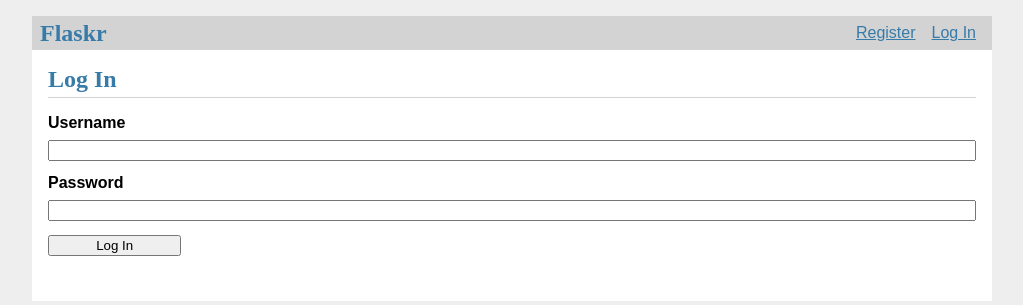
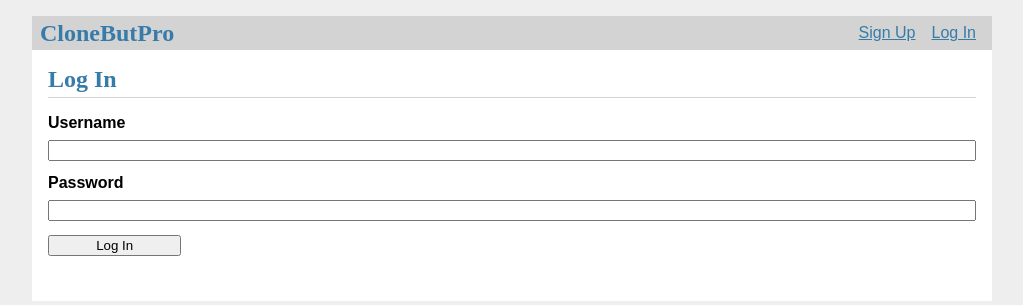
Before and after one commit to Xakimov-Sardor/FlaskPracticeProject, a Flask app: page /auth/login in a window 1280 px wide. Shown: the top 305 px of the page, without its empty margins (128-1151 px from the left). Run offline with Flask 3, Linux system fonts and the light colour scheme.

Commit message:
navar login is already

```diff
--- a/package/templates/base.html
+++ b/package/templates/base.html
@@ -2,13 +2,13 @@
 <title>{% block title %}{% endblock %} - Flaskr</title>
 <link rel="stylesheet" href="{{ url_for('static', filename='style.css') }}">
 <nav>
-  <h1>Flaskr</h1>
+  <h1>CloneButPro</h1>
   <ul>
-    {% if g.user %}
-      <li><span>{{ g.user['username'] }}</span>
+    {% if g.current_user %}
+      <li><span>{{ g.current_user['username'] }}</span>
       <li><a href="{{ url_for('auth.logout') }}">Log Out</a>
     {% else %}
-      <li><a href="{{ url_for('auth.signup') }}">Register</a>
+      <li><a href="{{ url_for('auth.signup') }}">Sign Up</a>
       <li><a href="{{ url_for('auth.login') }}">Log In</a>
     {% endif %}
   </ul>
```
